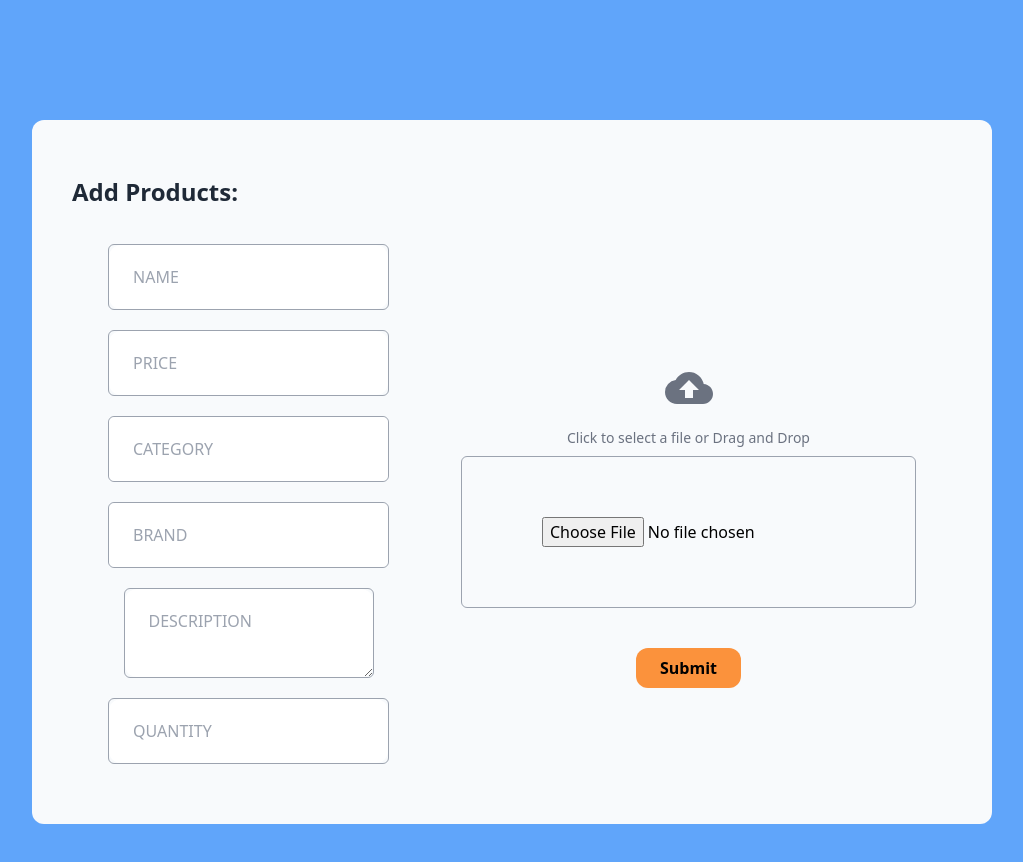
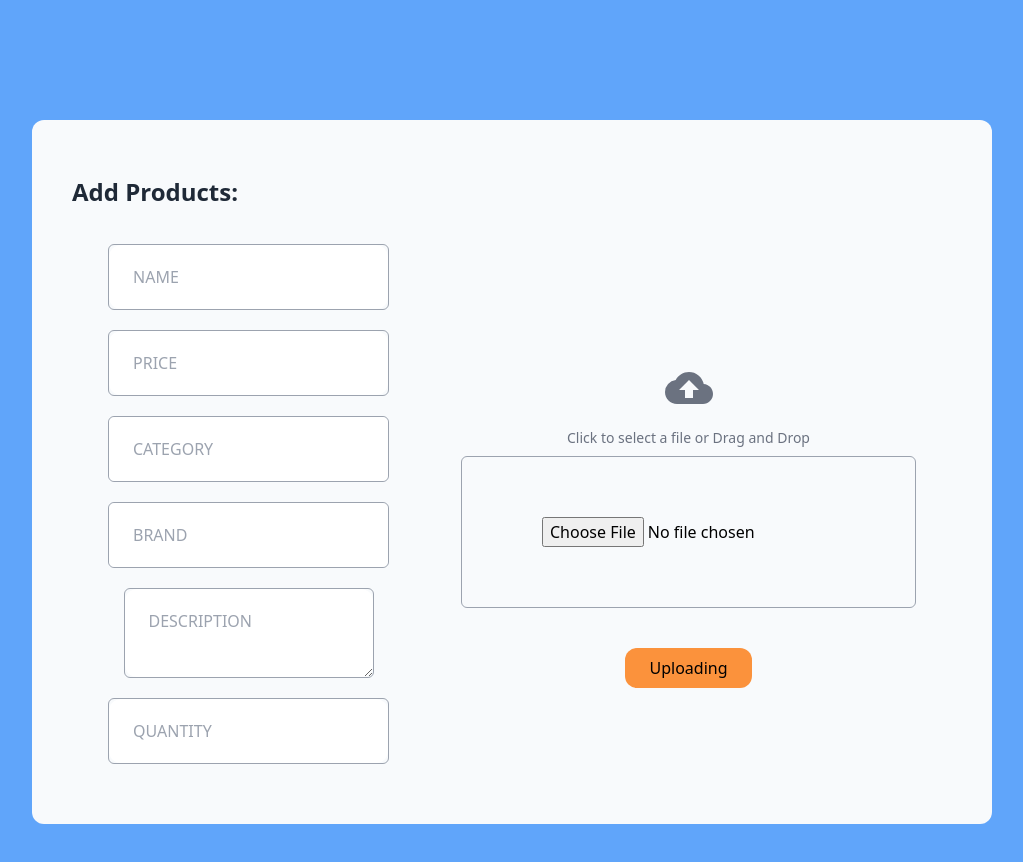
Before and after one commit to brayanriunge/store, a Next.js app: page /Admin/Dashboard in a window 1280 px wide. Shown: the top 862 px of the page, without its empty margins (128-1151 px from the left). Built offline with nearby package versions, Linux system fonts and the light colour scheme.

Commit message:
changing button to upload

```diff
--- a/pages/Admin/Dashboard.tsx
+++ b/pages/Admin/Dashboard.tsx
@@ -3,7 +3,7 @@ import { useRouter } from "next/router";
 import { stringify } from "querystring";
 import React, { FormEvent, useState } from "react";
 import { useForm } from "react-hook-form";
-
+import { AiOutlineLoading3Quarters } from "react-icons/ai";
 import { MdCloudUpload } from "react-icons/md";
 
 type FormValues = {
@@ -209,8 +209,16 @@ export default function Dashboard() {
               <button
                 className="rounded-xl px-6 py-2 bg-orange-400 mt-10 "
                 type="submit"
+                disabled={isUploading}
               >
-                <p className="font-bold hover:text-white">Submit</p>
+                {isUploading ? (
+                  <>
+                    Uploading...
+                    <AiOutlineLoading3Quarters />
+                  </>
+                ) : (
+                  <>Uploading</>
+                )}
               </button>
             </div>
           </form>
```
